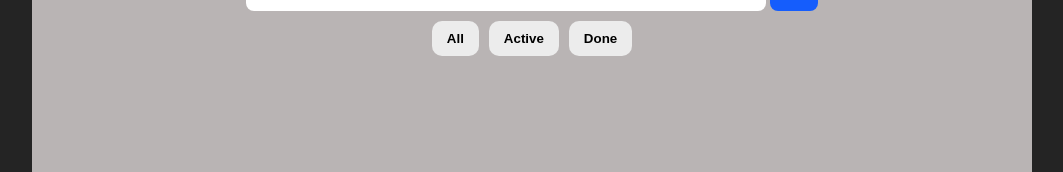
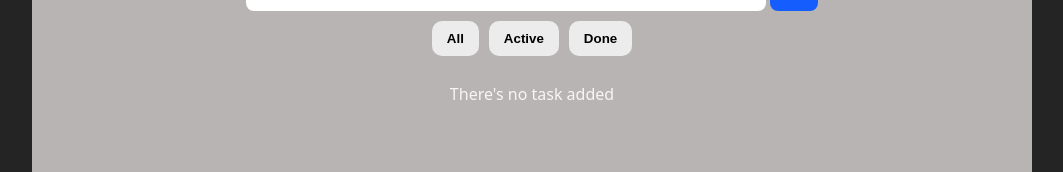
Before and after one commit to lucassilva3g/to-do-list, a React (Vite) app: page / in a window 1280 px wide. Shown: the part 263-435 px from the top of the page, without its empty margins (108-1171 px from the left). Built offline with nearby package versions, Linux system fonts and the light colour scheme.

Commit message:
checked method

```diff
--- a/src/App.tsx
+++ b/src/App.tsx
@@ -11,20 +11,18 @@ function App() {
   const [tasks, setTasks] = useState<TaskProps[]>([]);
   const [inputValue, setInputValue] = useState("");
   const [taskId, setTaskId] = useState(1);
+  const [filter, setFilter] = useState<"all" | "active" | "done">("all");
 
-  function showDoneTasks() {
-    const doneTasks = tasks.filter((task) => task.checked === true);
-    setTasks(doneTasks);
+  function showAllTasks() {
+    setFilter("all");
   }
 
   function showActiveTasks() {
-    const activeTasks = tasks.filter((task) => task.checked === false);
-    setTasks(activeTasks);
+    setFilter("active");
   }
 
-  function showAllTasks() {
-    const allTasks = tasks.filter((task) => task.checked === false || true);
-    setTasks(allTasks);
+  function showDoneTasks() {
+    setFilter("done");
   }
 
   function handleCheckBoxChange(index: number) {
@@ -49,6 +47,12 @@ function App() {
     const updateTasks = tasks.filter((item) => item.id !== idToRemove);
     setTasks(updateTasks);
   }
+
+  const filteredTasks = tasks.filter((task) => {
+    if (filter === "active") return !task.checked;
+    if (filter === "done") return task.checked;
+    return true;
+  });
 
   return (
     <div className="content">
@@ -81,9 +85,9 @@ function App() {
         </button>
       </div>
       <div className="tasks">
-        {tasks ? (
+        {filteredTasks.length > 0 ? (
           <ul>
-            {tasks.map((task, index) => (
+            {filteredTasks.map((task, index) => (
               <div className="task">
                 <input
                   type="checkbox"
```
